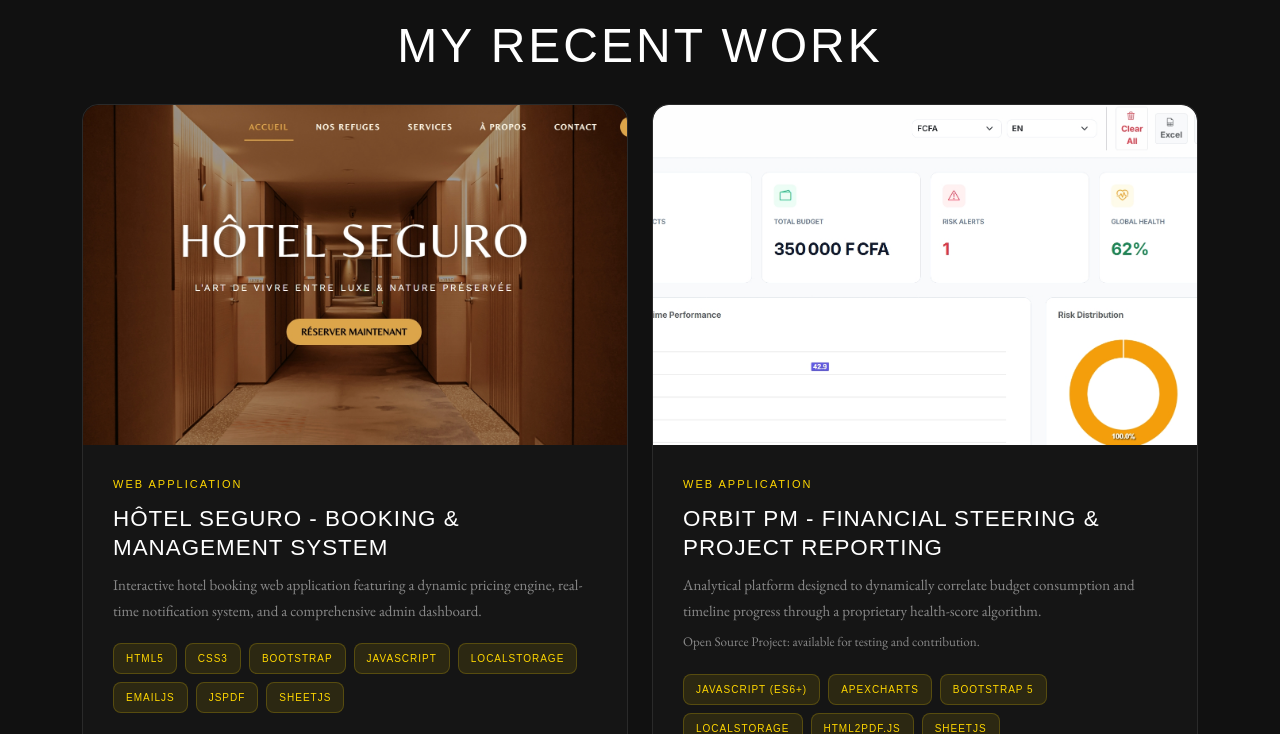
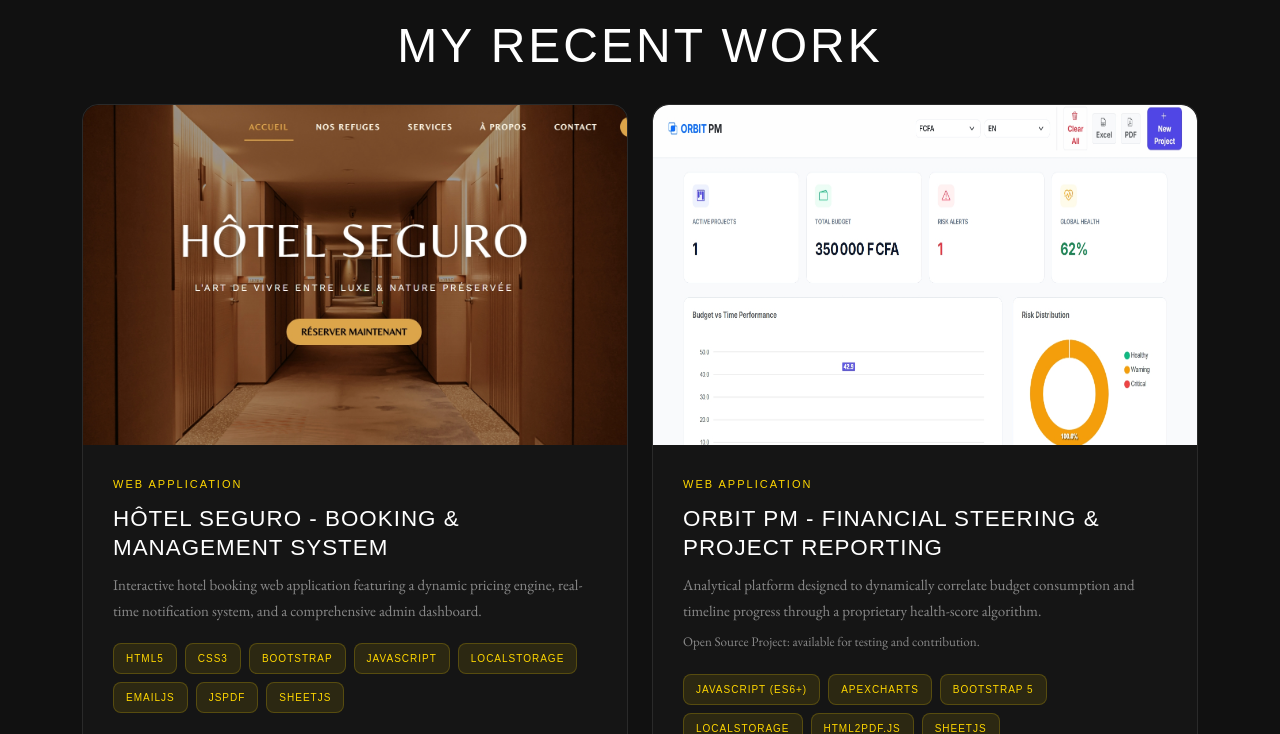
Before and after one commit to Joslin-Hounkpatin/portfolio-joslin, a website: page index-en.html in a window 1280 px wide. Shown: the part 6326-7060 px from the top of the page. Drawn offline with nearby package versions, Linux system fonts and the light colour scheme; a web font is replaced by a local one.

Commit message:
Update index-en.html

```diff
--- a/index-en.html
+++ b/index-en.html
@@ -405,7 +405,7 @@
     <div class="project-card island-card">
         <div class="project-image">
             <div class="project-placeholder">
-                <img src="orbit-pm.jpeg" alt="Orbit PM" style="width: 100%; height: 100%; object-fit: cover;">
+                <img src="orbit-pm.jpeg" alt="Orbit PM" style="width: 100%; height: 100%; object-fit: fill;">
             </div>
         </div>
         <div class="project-info">
```
